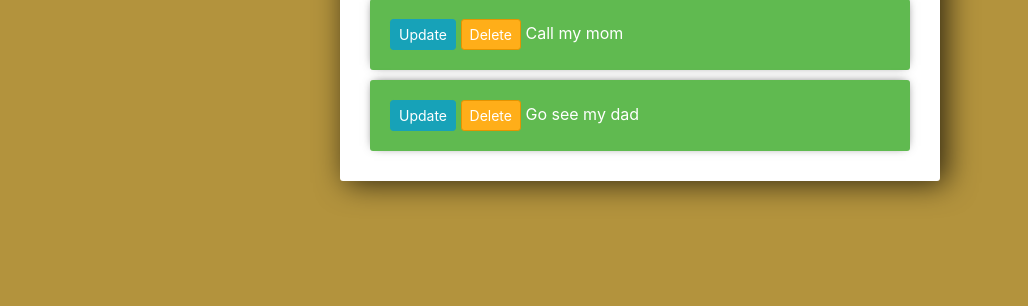
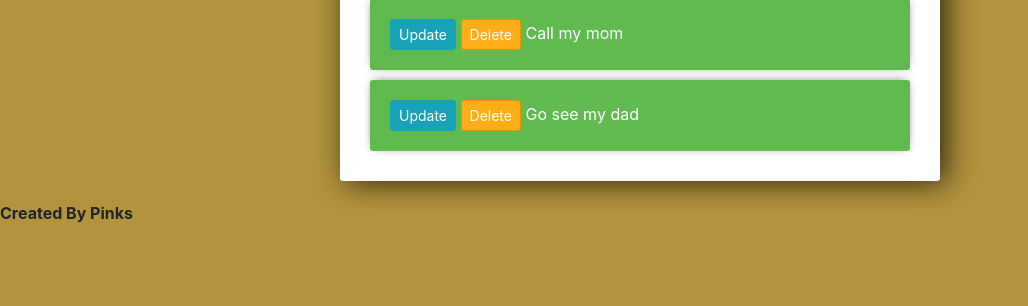
Before and after one commit to Pinky-alt-spec/Todo, a Django app: template todo_list/templates/todo_list/list.html in a window 1280 px wide. Shown: the part 422-728 px from the top of the page, without its empty margins (0-1028 px from the left). Run offline with Django 3.2, Linux system fonts and the light colour scheme; the template is opened without the code that fills it: values that come from a table or form of the project are taken from there, others are empty; data comes from the database, SQL or seed files in the repository; form fields are guessed from the names that the template uses; parts of the project's set-up code (start-up, migrations or seed data) failed here and were passed over; some libraries are stand-ins or nearby versions.

Commit message:
Update list.html

```diff
--- a/todo_list/templates/todo_list/list.html
+++ b/todo_list/templates/todo_list/list.html
@@ -63,5 +63,8 @@
             {% endif %}
          </div>
       {% endfor %}
-      </div>
+    </div>
   </div>
+<div>
+  <p><strong>Created By Pinks</strong></p>
+</div>
```
